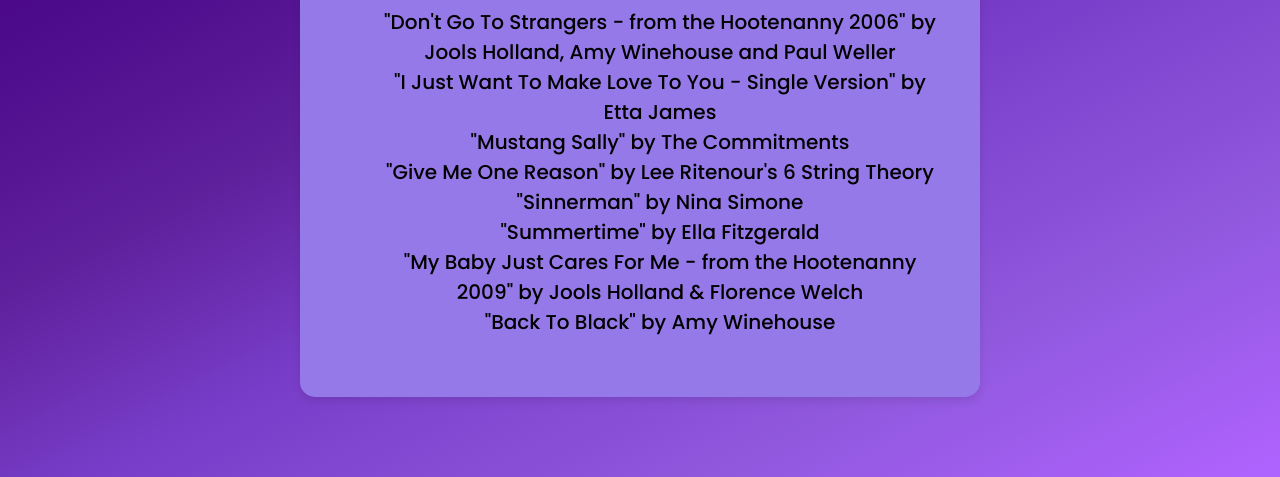
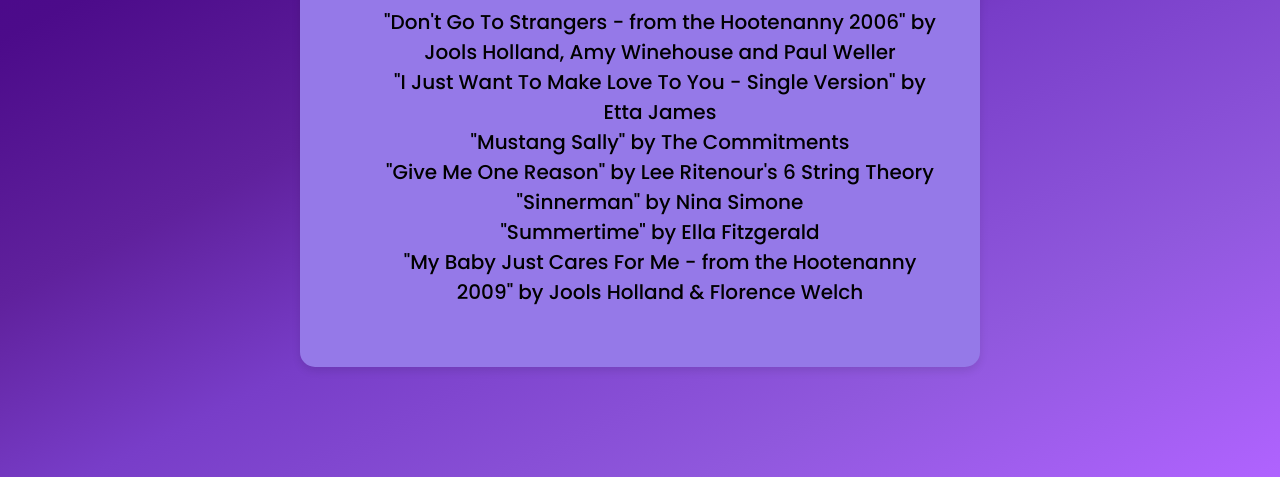
Before and after one commit to karlinamaya/AmplifyHER, a plain HTML site: page quiz/genres/afrobeat.html in a window 1280 px wide. Shown: the part 323-800 px from the top of the page. Drawn offline with Linux system fonts and the light colour scheme.

Commit message:
updateing genres

```diff
--- a/quiz/genres/afrobeat.html
+++ b/quiz/genres/afrobeat.html
@@ -23,7 +23,6 @@
       <li>"Sinnerman" by Nina Simone</li>
       <li>"Summertime" by Ella Fitzgerald</li>
       <li>"My Baby Just Cares For Me - from the Hootenanny 2009" by Jools Holland & Florence Welch</li>
-      <li>"Back To Black" by Amy Winehouse</li>
     </ul>
   </div>
 
```
